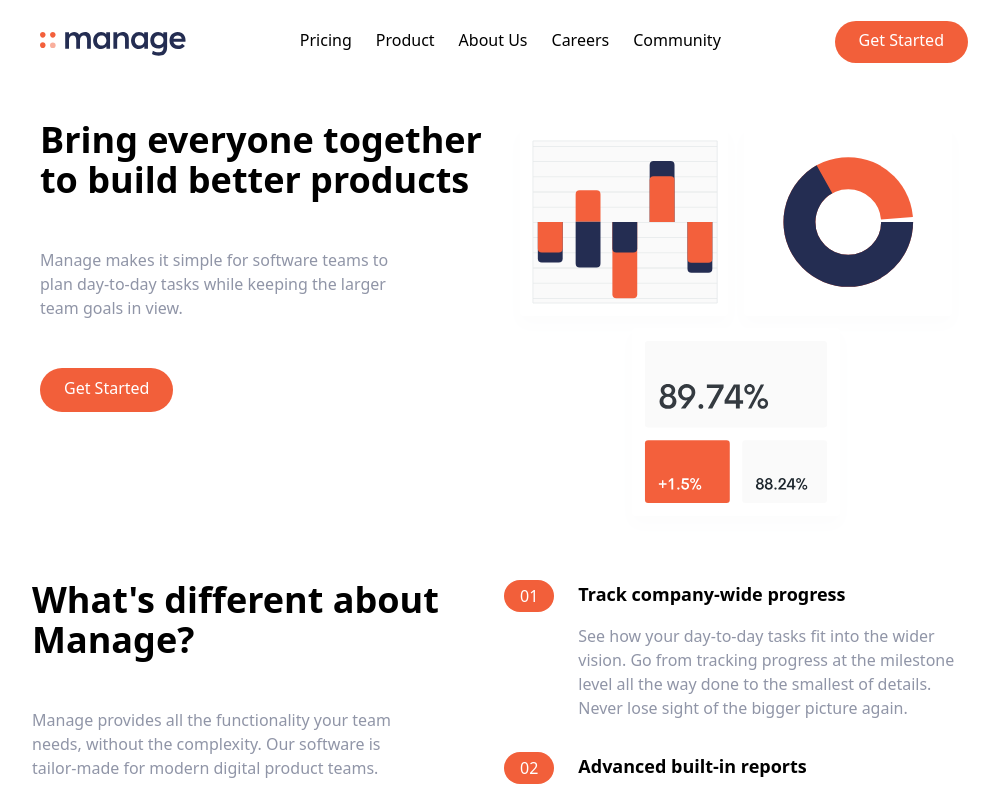
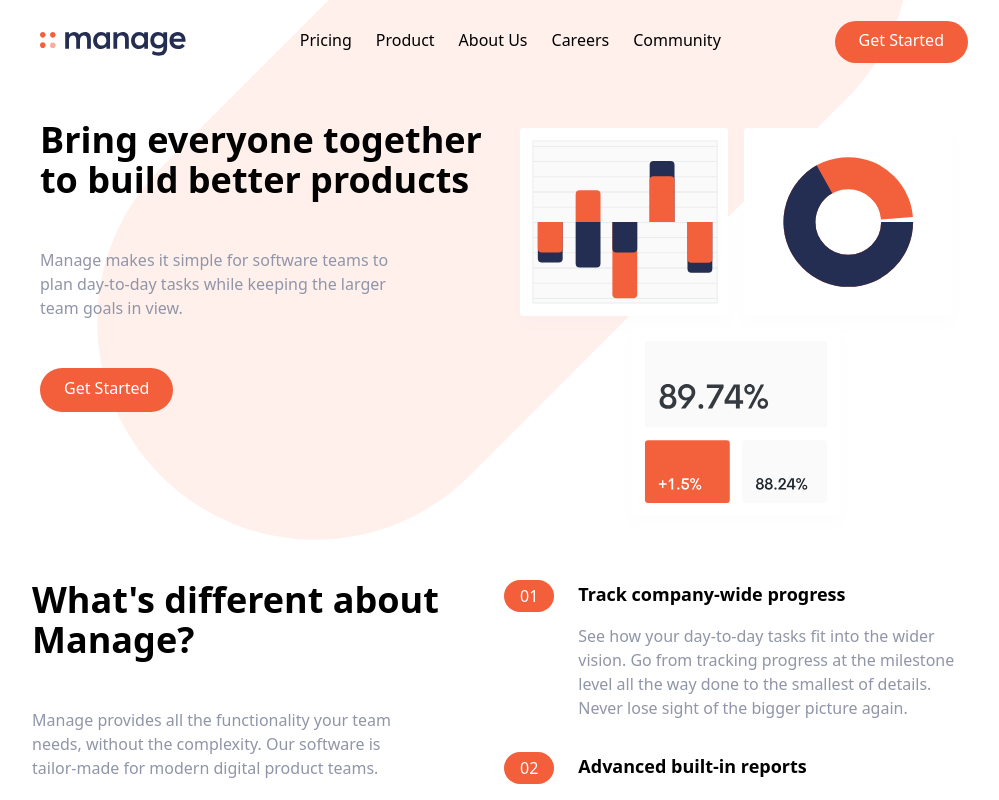
Before and after one commit to yousafsabir/manage-frontendmentor, a React (Create React App) app: page / in a window 1280 px wide. Shown: the top 800 px of the page, without its empty margins (136-1135 px from the left). Built offline with nearby package versions, Linux system fonts and the light colour scheme.

Commit message:
added bg image to hero

```diff
--- a/src/App.js
+++ b/src/App.js
@@ -9,8 +9,10 @@ import Testimonials from "./components/Testimonials";
 function App() {
     return (
         <>
-            <Navbar />
-            <Hero />
+            <div className="bg-header bg-bottom bg-no-repeat">
+                <Navbar />
+                <Hero />
+            </div>
             <Features />
             <Testimonials />
             <CTA />
--- a/tailwind.config.js
+++ b/tailwind.config.js
@@ -19,6 +19,9 @@ module.exports = {
                 veryPaleRed: "hsl(13, 100%, 96%)",
                 veryLightGray: "hsl(0, 0%, 98%)",
             },
+            backgroundImage: {
+                header: "url('/public/img/bg-tablet-pattern.svg')",
+            },
         },
     },
     plugins: [],
```
Also changed, not shown: public/img/bg-tablet-pattern.svg (renamed from src/assets/img/bg-tablet-pattern.svg), 1 other file (tests, documents, lock files or other folders).
